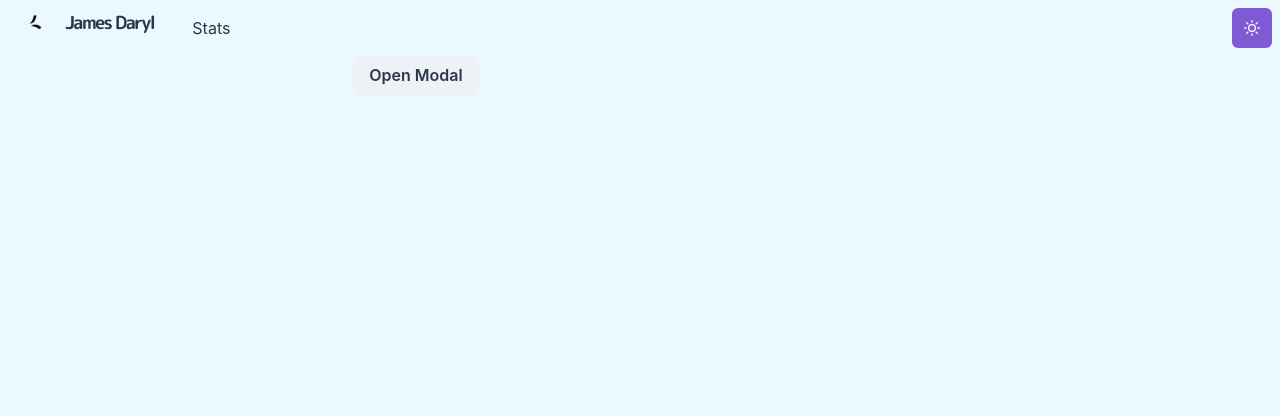
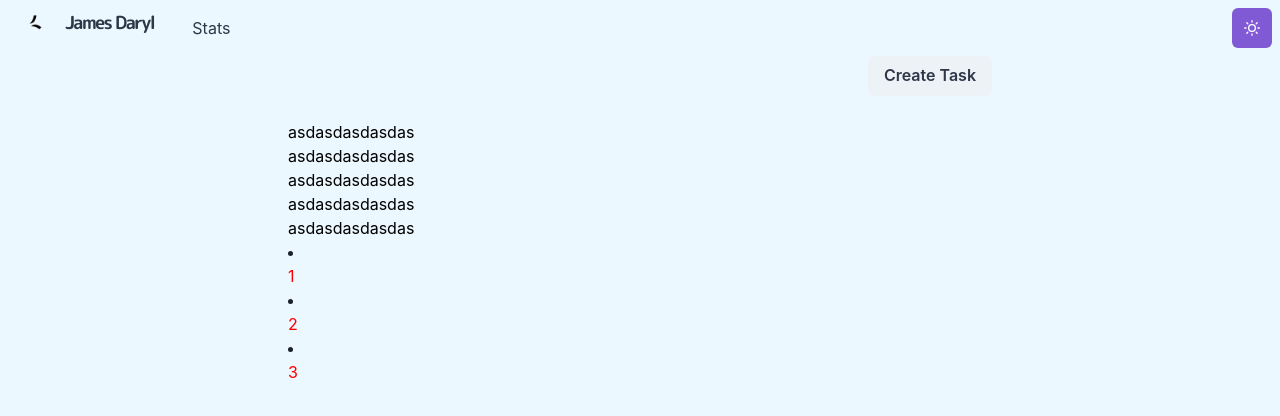
Before and after one commit to jdbbdj/next-todo, a Next.js app: page /todo-app in a window 1280 px wide. Shown: the top 416 px of the page. Built offline with nearby package versions, Linux system fonts and the light colour scheme.

Commit message:
Pagination done, design to be followed up

```diff
--- /dev/null
+++ b/components/TodoList/ItemPage.jsx
@@ -0,0 +1,15 @@
+import React from 'react'
+
+const ItemPage = ({ posts }) => {
+  return (
+    <>
+      {posts.map(item => (
+        <div key={item.tasktitle}>
+          <h1 style={{ color: 'black' }}>{item.description}</h1>
+        </div>
+      ))}
+    </>
+  )
+}
+
+export default ItemPage
--- /dev/null
+++ b/components/TodoList/Pagination.jsx
@@ -0,0 +1,23 @@
+import React from 'react'
+
+const Pagination = ({ postperPage, totalPosts, setCurrentPage }) => {
+  console.log(postperPage)
+  console.log(totalPosts)
+  const pageNumbers = []
+  for (let i = 1; i <= Math.ceil(totalPosts / postperPage); i++) {
+    pageNumbers.push(i)
+  }
+  return (
+    <nav>
+      {pageNumbers.map(number => (
+        <li key={number}>
+          <h1 onClick={e => setCurrentPage(number)} style={{ color: 'red' }}>
+            {number}
+          </h1>
+        </li>
+      ))}
+    </nav>
+  )
+}
+
+export default Pagination
--- /dev/null
+++ b/components/TodoList/index.jsx
@@ -0,0 +1,33 @@
+import React, { useState, useEffect } from 'react'
+import { dummyData } from '../../utils/data'
+import ItemPage from './ItemPage'
+import Pagination from './Pagination'
+
+const TodoList = () => {
+  const INITIAL_DATA = dummyData
+  const [posts, setPosts] = useState([])
+  const [loading, setLoading] = useState(false)
+  const [currentPage, setCurrentPage] = useState(1)
+  const [postperPage, setPostsPerPage] = useState(5)
+
+  useEffect(() => {
+    setPosts(INITIAL_DATA)
+  }, [posts])
+
+  const indexOfLastPost = currentPage * postperPage
+  const indexOfFirstPost = indexOfLastPost - postperPage
+  const currentPosts = posts.slice(indexOfFirstPost, indexOfLastPost)
+
+  return (
+    <>
+      <ItemPage posts={currentPosts} />
+      <Pagination
+        postperPage={postperPage}
+        totalPosts={posts.length}
+        setCurrentPage={setCurrentPage}
+      />
+    </>
+  )
+}
+
+export default TodoList
--- a/components/form/index.jsx
+++ b/components/form/index.jsx
@@ -12,7 +12,7 @@ import {
 } from '@chakra-ui/react'
 import styled from '@emotion/styled'
 import NextLink from 'next/link'
-import DatePicker from 'react-datepicker'
+
 import { useState } from 'react'
 
 const CustomFormControl = styled(FormControl)`
@@ -101,10 +101,14 @@ const FormComponent = ({ isLogin, formik }) => {
             </CustomFormControl>
             <CustomFormControl>
               <FormLabel htmlFor="email">Task description</FormLabel>
-              <DatePicker
-                selected={startDate}
-                onChange={date => setStartDate(date)}
-              />
+              <Input type="date" />
+              {touched.password && errors.password ? (
+                <div style={{ color: 'red' }}>{errors.password}</div>
+              ) : null}
+            </CustomFormControl>
+            <CustomFormControl>
+              <FormLabel htmlFor="email">Task description</FormLabel>
+              <Input type="date" />
               {touched.password && errors.password ? (
                 <div style={{ color: 'red' }}>{errors.password}</div>
               ) : null}
--- a/pages/todo-app.jsx
+++ b/pages/todo-app.jsx
@@ -6,14 +6,17 @@ import {
   ModalCloseButton,
   useDisclosure,
   Button,
-  Container
+  Container,
+  Grid,
+  GridItem
 } from '@chakra-ui/react'
 import { useFormik } from 'formik'
 import INITIAL_VALUES from '../components/form/models/loginModel'
 import loginValidator from '../components/form/validator/loginValidator'
 import FormComponent from '../components/form'
 import { useRouter } from 'next/router'
-import { useState } from 'react'
+import { useState, useMemo } from 'react'
+import TodoList from '../components/TodoList'
 
 const TodoApp = () => {
   const { isOpen, onOpen, onClose } = useDisclosure()
@@ -32,10 +35,26 @@ const TodoApp = () => {
     validationSchema: loginValidator,
     onSubmit: loginClick
   })
+
   return (
     <>
-      <Container>
-        <Button onClick={onOpen}>Open Modal</Button>
+      <Container maxW="xlg">
+        <Grid
+          templateColumns="repeat(5, 1fr)"
+          templateRows="repeat(7, 1fr)"
+          gap={6}
+        >
+          <GridItem w="100%" h="10" />
+          <GridItem w="100%" h="10" />
+          <GridItem w="100%" h="10" />
+          <GridItem w="100%" h="10" />
+          <GridItem w="100%" h="10">
+            <Button onClick={onOpen}>Create Task</Button>
+          </GridItem>
+          <GridItem colSpan={5} rowSpan={6}>
+            <TodoList />
+          </GridItem>
+        </Grid>
       </Container>
 
       <Modal isOpen={isOpen} onClose={onClose}>
--- /dev/null
+++ b/utils/data.js
@@ -0,0 +1,96 @@
+export const dummyData = [
+  {
+    tasktitle: 'james1',
+    description: 'asdasdasdasdas',
+    startdate: '05-01-1997',
+    enddate: '05-01-1997',
+    done: false
+  },
+  {
+    tasktitle: 'james2',
+    description: 'asdasdasdasdas',
+    startdate: '05-01-1997',
+    enddate: '05-01-1997',
+    done: false
+  },
+  {
+    tasktitle: 'james3',
+    description: 'asdasdasdasdas',
+    startdate: '05-01-1997',
+    enddate: '05-01-1997',
+    done: false
+  },
+  {
+    tasktitle: 'james4',
+    description: 'asdasdasdasdas',
+    startdate: '05-01-1997',
+    enddate: '05-01-1997',
+    done: false
+  },
+  {
+    tasktitle: 'james5',
+    description: 'asdasdasdasdas',
+    startdate: '05-01-1997',
+    enddate: '05-01-1997',
+    done: false
+  },
+  {
+    tasktitle: 'james6',
+    description: 'asdasdasdasdas',
+    startdate: '05-01-1997',
+    enddate: '05-01-1997',
+    done: false
+  },
+  {
+    tasktitle: 'james7',
+    description: 'asdasdasdasdas',
+    startdate: '05-01-1997',
+    enddate: '05-01-1997',
+    done: false
+  },
+  {
+    tasktitle: 'james8',
+    description: 'asdasdasdasdas',
+    startdate: '05-01-1997',
+    enddate: '05-01-1997',
+    done: false
+  },
+  {
+    tasktitle: 'james9',
+    description: 'asdasdasdasdas',
+    startdate: '05-01-1997',
+    enddate: '05-01-1997',
+    done: false
+  },
+
+  {
+    tasktitle: 'james10',
+    description: 'asdasdasdasdas',
+    startdate: '05-01-1997',
+    enddate: '05-01-1997',
+    done: false
+  },
+
+  {
+    tasktitle: 'james11',
+    description: 'asdasdasdasdas',
+    startdate: '05-01-1997',
+    enddate: '05-01-1997',
+    done: false
+  },
+
+  {
+    tasktitle: 'james12',
+    description: 'asdasdasdasdas',
+    startdate: '05-01-1997',
+    enddate: '05-01-1997',
+    done: false
+  },
+  {
+    tasktitle: 'james13',
+    description: 'asdasdasdasdas',
+    startdate: '05-01-1997',
+    enddate: '05-01-1997',
+    done: false
+  }
+]
```
